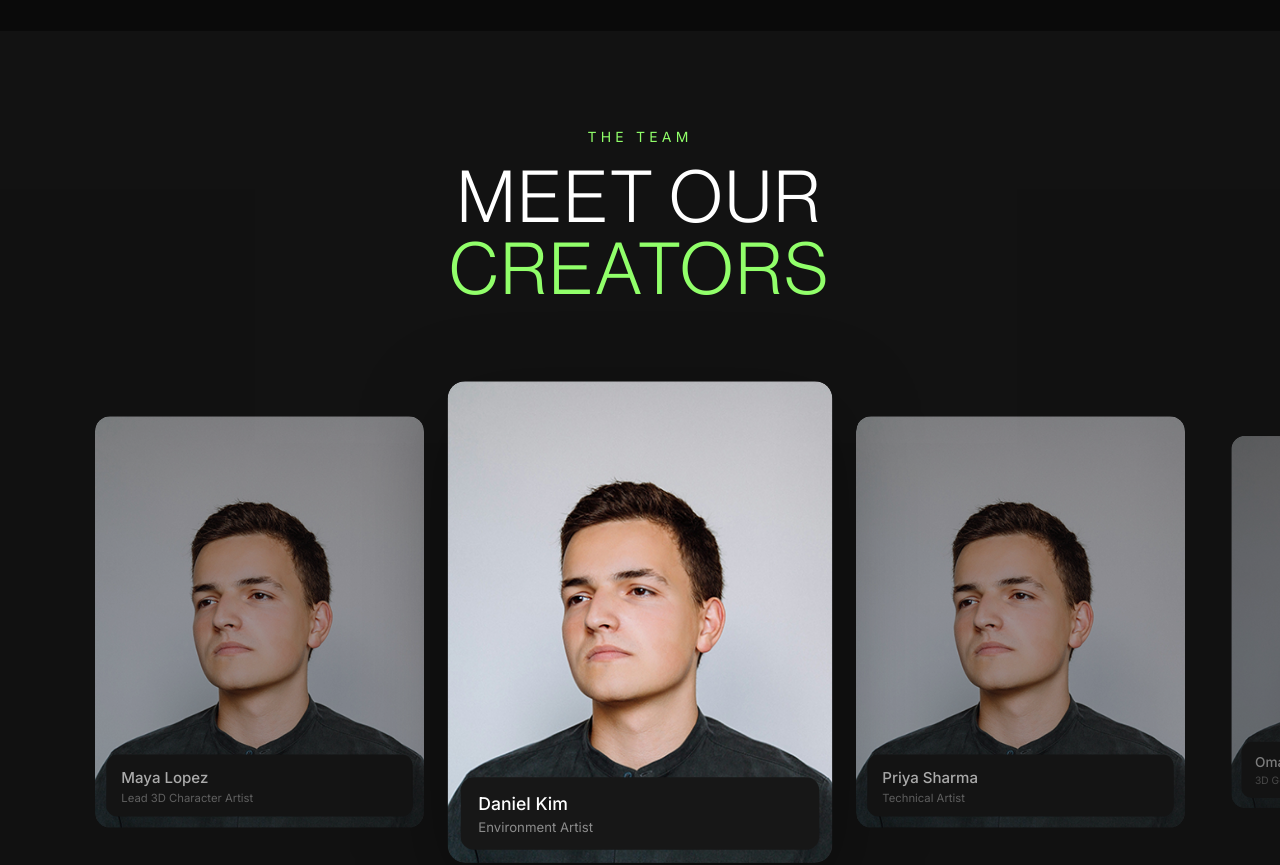
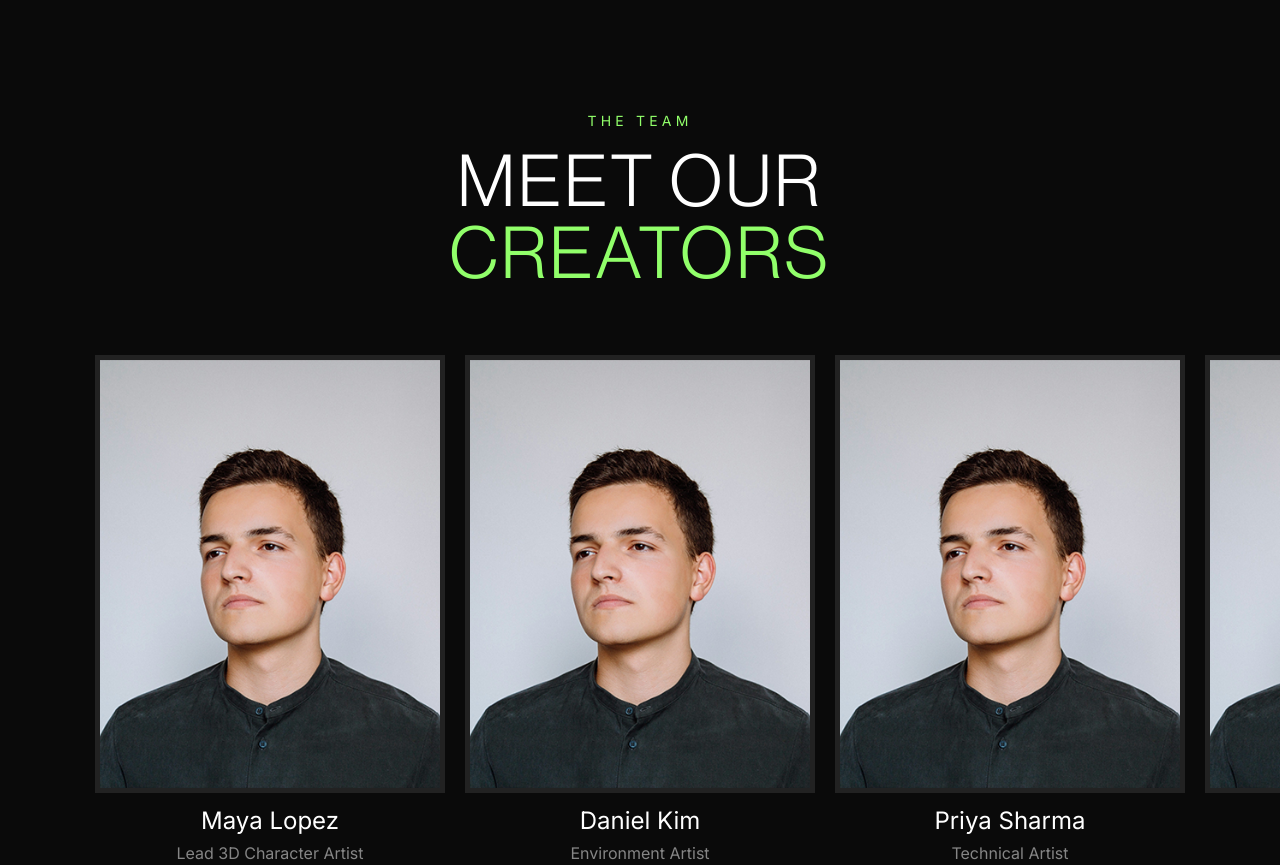
Before and after one commit to nithulcr/quadbreak, a Next.js app: page /about in a window 1280 px wide. Shown: the part 5400-6265 px from the top of the page. Built offline with nearby package versions, Linux system fonts and the light colour scheme.

Commit message:
weaaaaaaaaaa

```diff
--- a/src/app/globals.css
+++ b/src/app/globals.css
@@ -1374,35 +1374,8 @@
 }
 
 
-.team-swiper .swiper-slide {
-  transform: scale(0.85);
-  opacity: 0.45;
-  transition:
-    transform 0.8s cubic-bezier(0.22, 1, 0.36, 1),
-    opacity 0.8s cubic-bezier(0.22, 1, 0.36, 1);
-}
 
-.team-swiper .swiper-slide-active {
-  transform: scale(1.1)!important;
-  opacity: 1;
-  z-index: 5;
-}
 
-.team-swiper .swiper-slide-prev,
-.team-swiper .swiper-slide-next {
-  opacity: 0.65;
-  transform: scale(0.94);
-}
-.team-swiper .swiper-slide-prev {
-transform-origin: left center;
-}
-.team-swiper .swiper-slide-next {
- transform-origin: right center;
-
-}
-.team-swiper .swiper-slide-active .team-card {
-  box-shadow: 0 25px 80px rgba(0, 0, 0, 0.35);
-}
 .cat3-card:nth-child(2) .cat3-content {
  order: 1;
 }
--- a/src/components/TeamSection.tsx
+++ b/src/components/TeamSection.tsx
@@ -70,9 +70,9 @@
   const loopTeam: TeamMember[] = [...staticTeam, ...staticTeam];
 
   return (
-    <section className="relative overflow-hidden bg-white/3">
-      <div className="mx-auto max-w-[1424px] px-5 py-20 md:py-24">
-        <div className="mb-6 flex flex-col justify-between gap-8 md:mb-24">
+    <section className="relative overflow-hidden">
+      <div className="mx-auto max-w-[1424px] px-5 py-12 md:py-20">
+        <div className="mb-6 flex flex-col justify-between gap-8 md:mb-16">
           <div className="flex flex-col text-center mx-auto">
             <p className="text-sm uppercase tracking-[0.3em] text-[var(--green)] mb-4">
               The Team
@@ -136,9 +136,9 @@
               key={`${member.id}-${index}`}
               className="!w-[350px]"
             >
-              <div className="team-card group relative overflow-hidden rounded-2xl">
+              <div className="team-card group relative">
                 {/* Image */}
-                <div className="relative aspect-[4/5] w-full overflow-hidden rounded-2xl">
+                <div className="relative aspect-[4/5] w-full overflow-hidden border-5 border border-white/10">
                   <Image
                     src={member.photoUrl}
                     alt={member.name}
@@ -152,12 +152,12 @@
                 </div>
 
                 {/* Member info */}
-                <div className="absolute bottom-3 left-3 right-3 rounded-xl bg-[var(--foreground)] px-4 py-3">
-                  <h3 className="text-base font-medium">
+                <div className=" text-center px-4 py-3">
+                  <h3 className="text-2xl ">
                     {member.name}
                   </h3>
 
-                  <p className="mt-0.5 text-xs text-white/50">{member.role}</p>
+                  <p className="mt-1  text-white/50">{member.role}</p>
                 </div>
               </div>
             </SwiperSlide>
```
